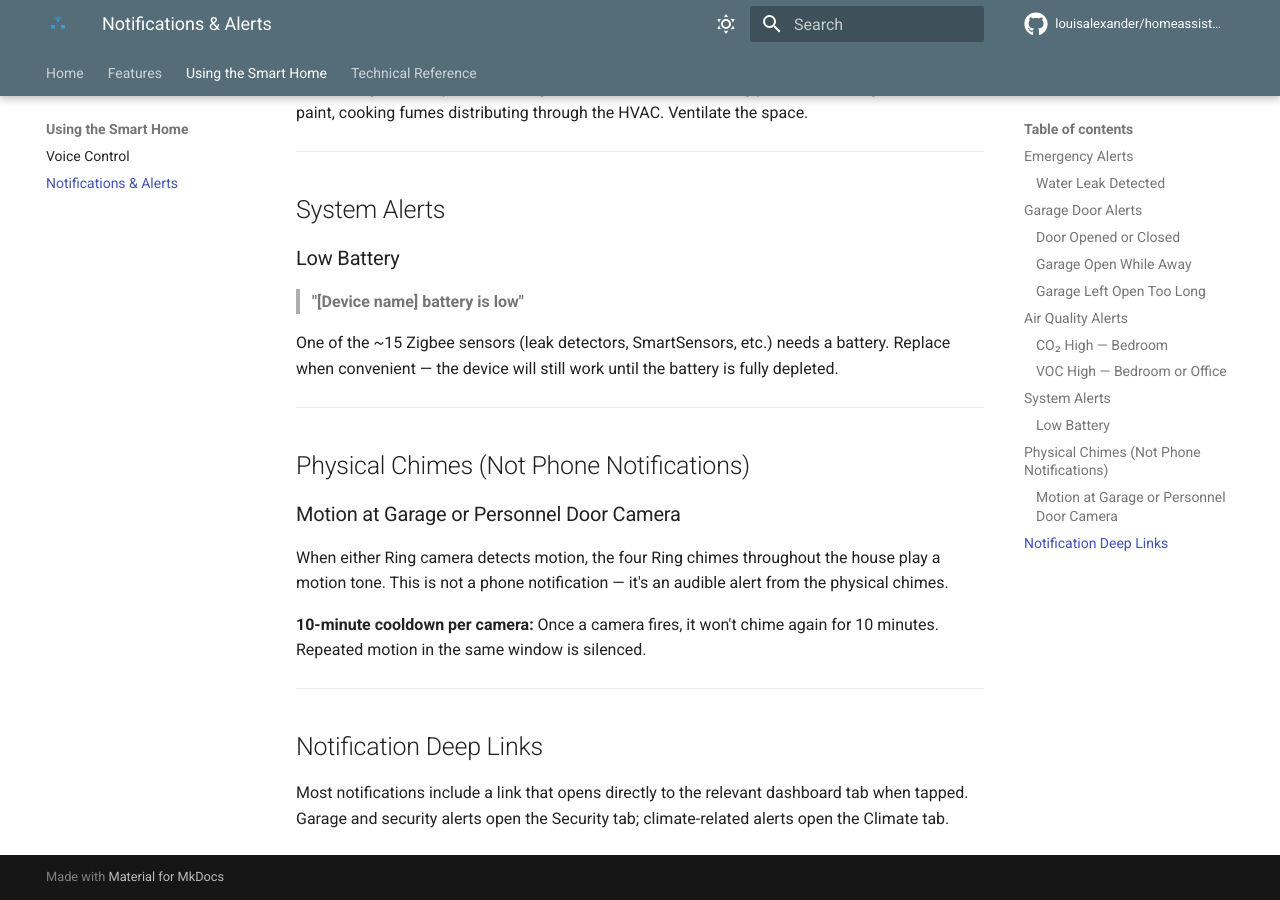
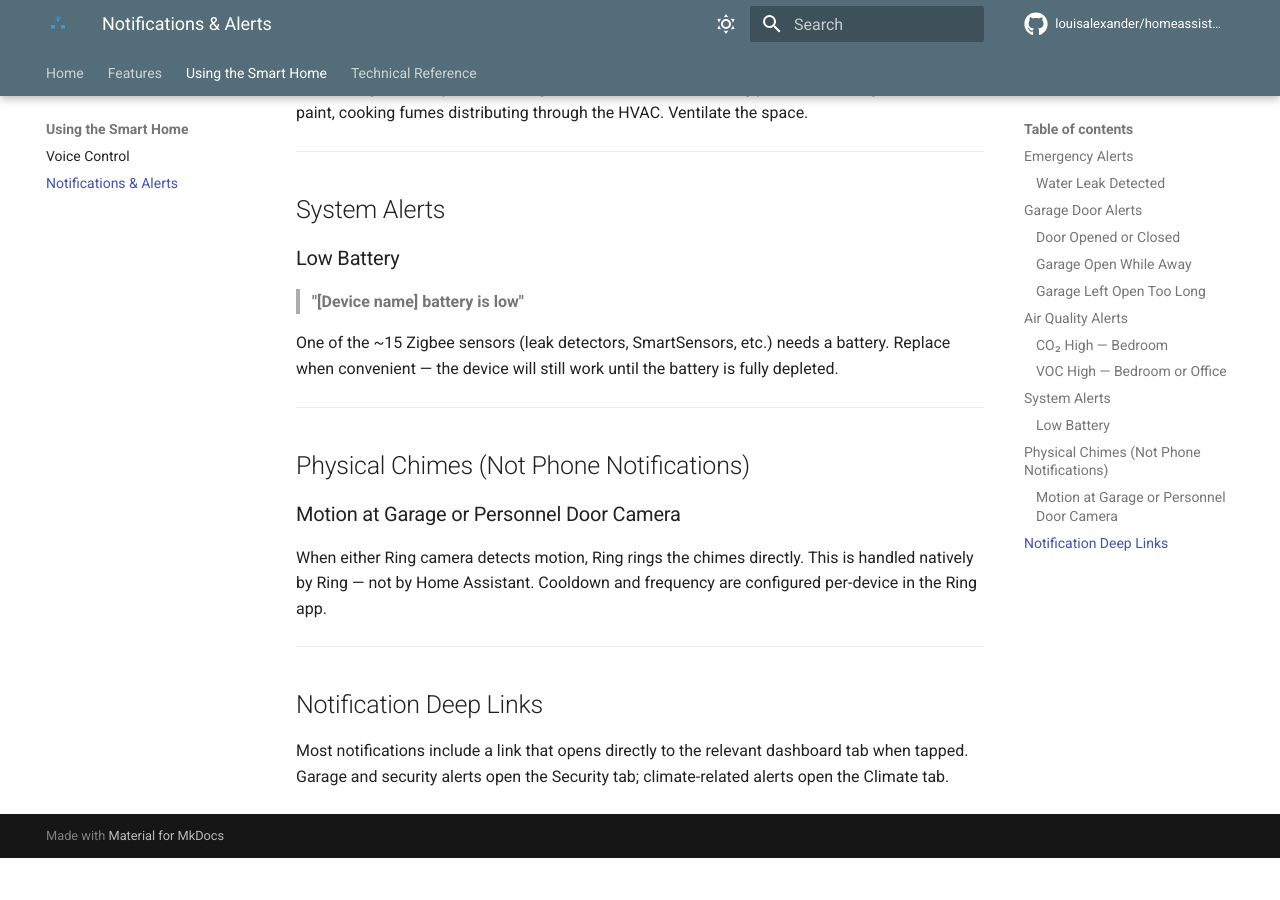
Before and after one commit to louisalexander/homeassistant, an MkDocs documentation site: the page built from docs/notifications.md, in a window 1280 px wide and 900 px high, scrolled down 1615 px. Built offline with MkDocs 1.6.1 and Material for MkDocs 9.7.7, drawn with Linux system fonts in a browser that asks for light colours; comment, search, counter and statistics services are not loaded; after the commit the page ends 2473 px from its top, so only the background shows below that.

Commit message:
auto: update notifications.md 2026-05-26

```diff
--- a/docs/notifications.md
+++ b/docs/notifications.md
@@ -76,9 +76,7 @@ One of the ~15 Zigbee sensors (leak detectors, SmartSensors, etc.) needs a batte
 
 ### Motion at Garage or Personnel Door Camera
 
-When either Ring camera detects motion, the four Ring chimes throughout the house play a motion tone. This is not a phone notification — it's an audible alert from the physical chimes.
-
-**10-minute cooldown per camera:** Once a camera fires, it won't chime again for 10 minutes. Repeated motion in the same window is silenced.
+When either Ring camera detects motion, Ring rings the chimes directly. This is handled natively by Ring — not by Home Assistant. Cooldown and frequency are configured per-device in the Ring app.
 
 ---
 
```
